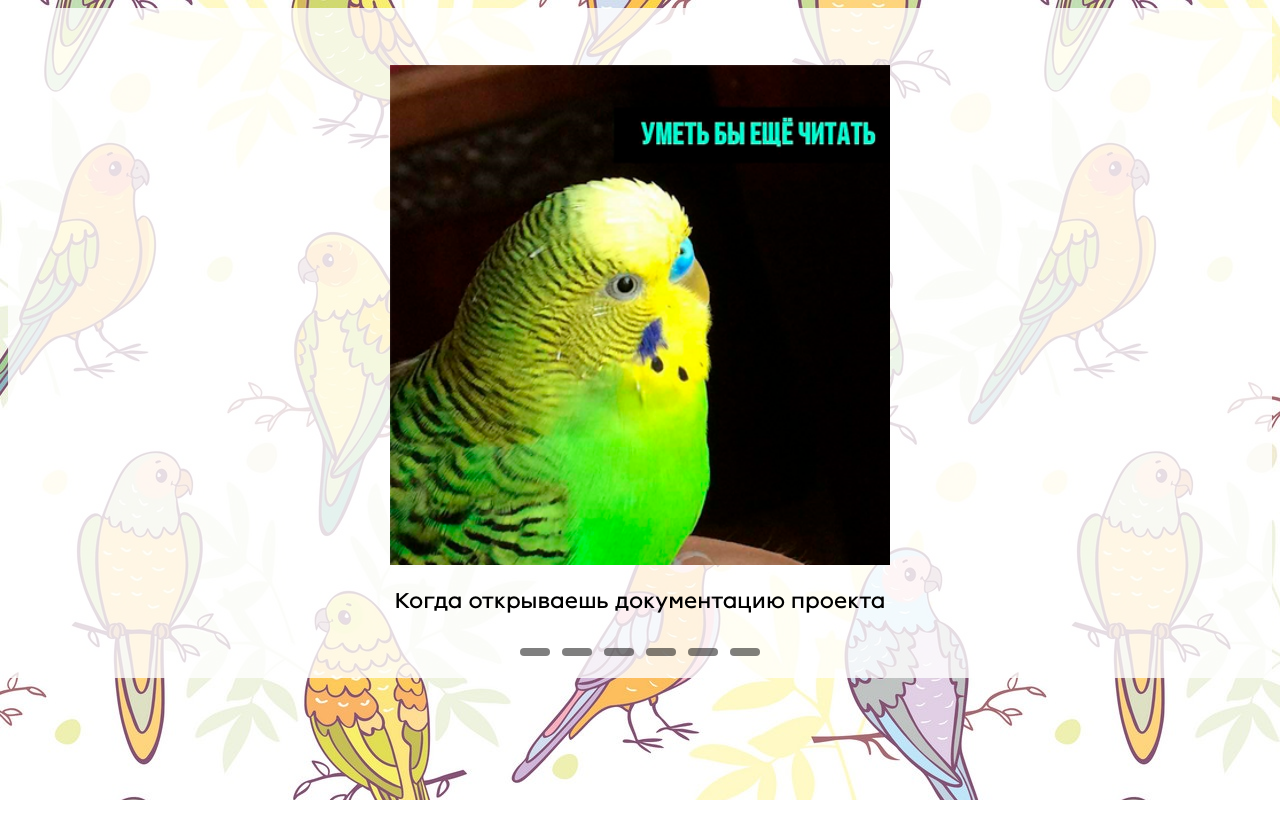
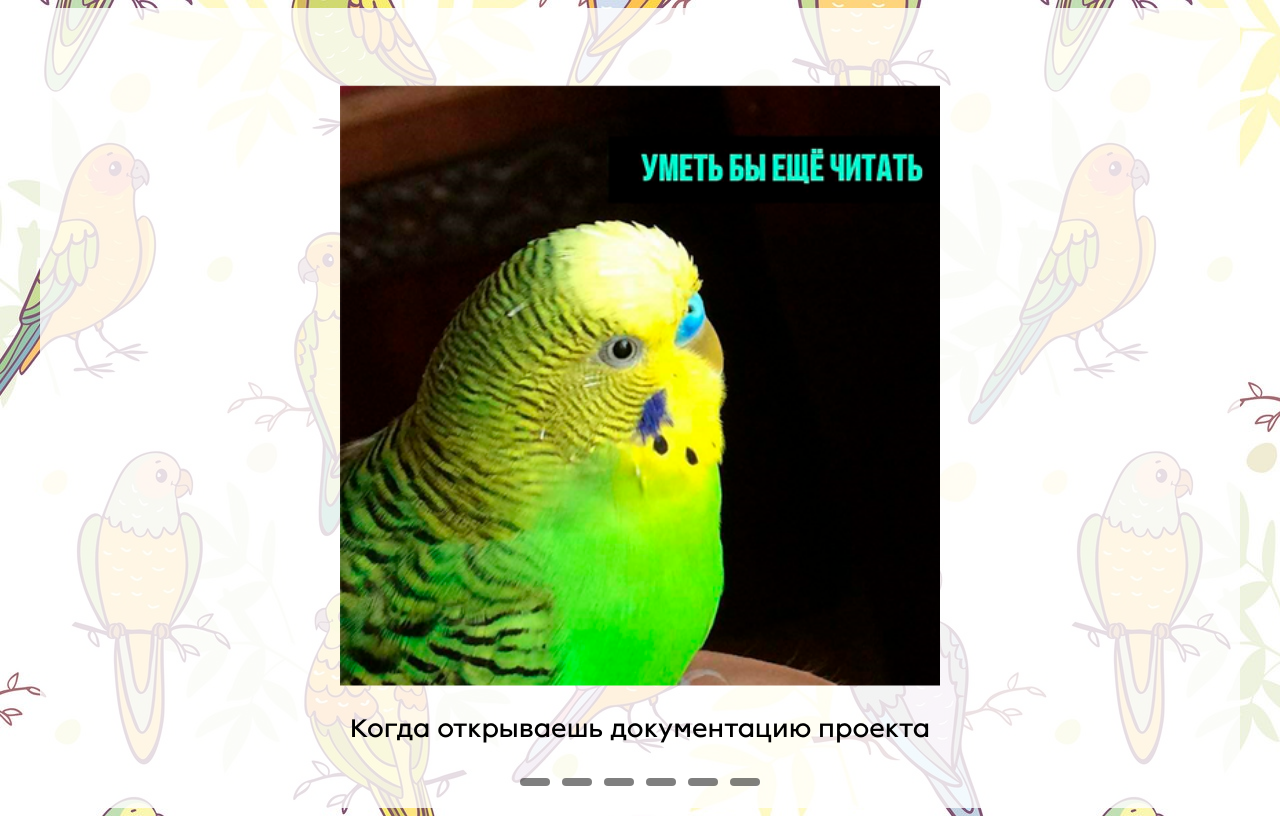
Before and after one commit to Svibex/cssMemSlider, a plain HTML site: page cssMemSlider/index.html in a window 1280 px wide. Drawn offline with Linux system fonts and the light colour scheme.

Commit message:
feat: update img size (Wed, May 11, 2022 01:59:59 PM)

```diff
--- a/cssMemSlider/style.css
+++ b/cssMemSlider/style.css
@@ -8,24 +8,27 @@
 .body {
     background: url("./img/background.jpg") repeat;
     font-family: Lack, sans-serif;
-    font-size: 22px;
+    font-size: 26px;
+    vertical-align: center;
 }
 
 .wrapper {
-    height: 670px;
+    height: 800px;
     position: relative;
     background: rgba(255,255,255,0.8);
+    width: 95%;
+    margin: auto;
 }
 
 .slider_content {
     width: 100%;
-    max-width: 3000px;
+    max-width: 3600px;
     margin: 0 auto;
 }
 
 .slider {
-    width: 500px;
-    height: 550px;
+    width: 600px;
+    height: 675px;
     overflow: hidden;
 }
 
@@ -80,8 +83,8 @@ input[name="r"] {
 }
 
 .slide img {
-    width: 500px;
-    height: 500px;
+    width: 600px;
+    height: 600px;
 }
 
 #r1:checked ~ .s1 {
```
